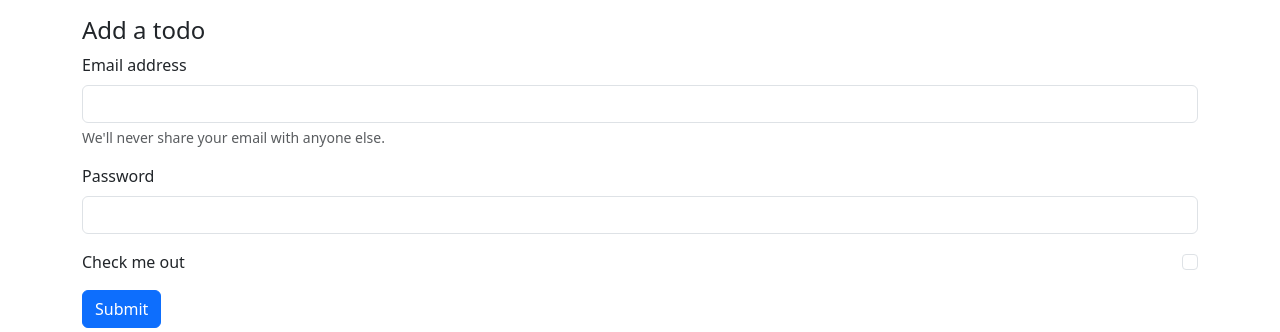
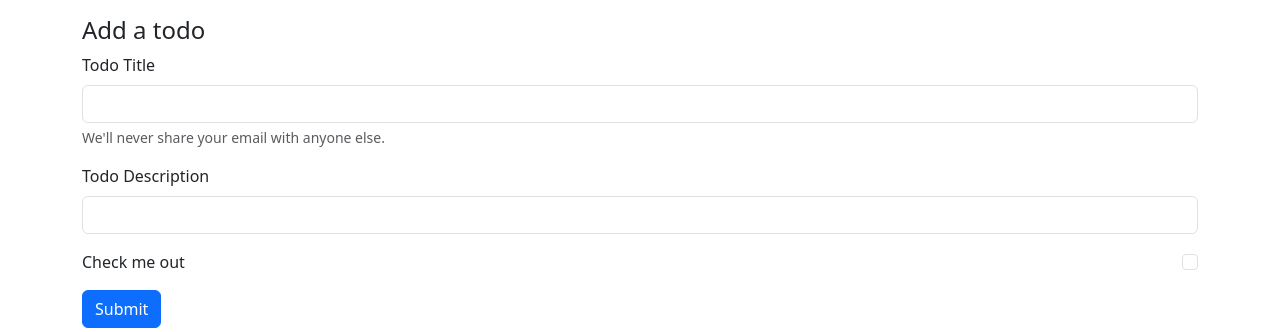
Before and after one commit to GudlaBhargavi/FLASK2025, a Flask app: page / in a window 1280 px wide. Shown: the part 56-388 px from the top of the page. Run offline with Flask 3, Linux system fonts and the light colour scheme.

Commit message:
made some changes

```diff
--- a/templates/index.html
+++ b/templates/index.html
@@ -59,13 +59,13 @@
         <h4>Add a todo</h4>
         <form>
             <div class="mb-3">
-              <label for="exampleInputEmail1" class="form-label">Email address</label>
-              <input type="email" class="form-control" id="exampleInputEmail1" aria-describedby="emailHelp">
+              <label for="title" class="form-label">Todo Title</label>
+              <input type="text" class="form-control" id="title" aria-describedby="emailHelp">
               <div id="emailHelp" class="form-text">We'll never share your email with anyone else.</div>
             </div>
             <div class="mb-3">
-              <label for="exampleInputPassword1" class="form-label">Password</label>
-              <input type="password" class="form-control" id="exampleInputPassword1">
+              <label for="desc" class="form-label">Todo Description</label>
+              <input type="text" class="form-control" id="desc">
             </div>
             <div class="mb-3 form-check">
               <input type="checkbox" class="form-check-input" id="exampleCheck1">
```
